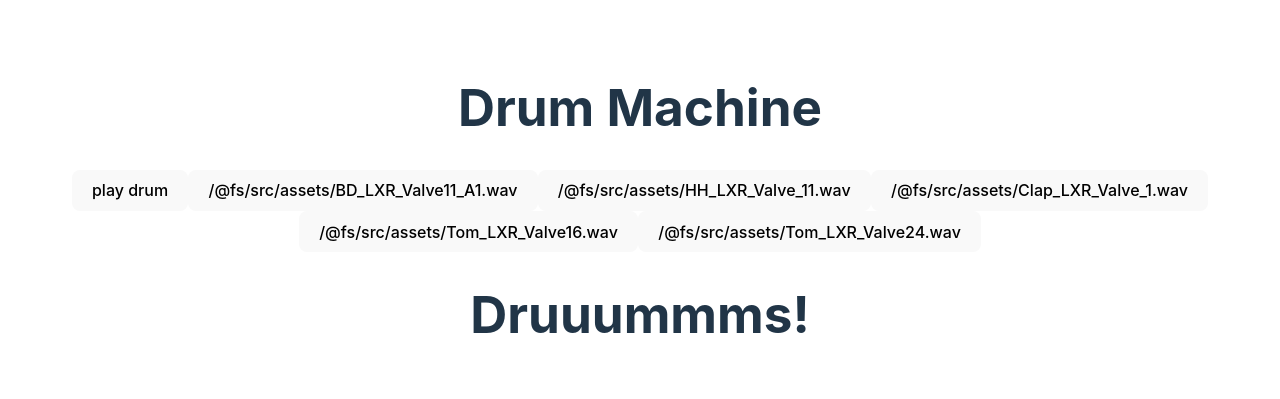
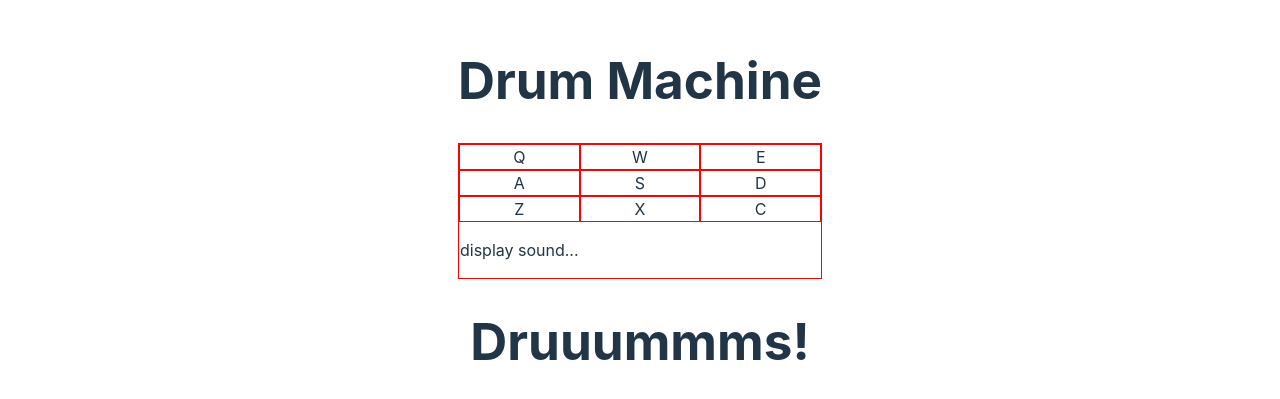
Before and after one commit to JohanCodeForFun/drum-machine, a React (Vite) app: page / in a window 1280 px wide. Shown: the part 189-588 px from the top of the page. Built offline with nearby package versions, Linux system fonts and the light colour scheme.

Commit message:
WIP pass test specifications

```diff
--- a/src/App.tsx
+++ b/src/App.tsx
@@ -1,13 +1,13 @@
 import { useState, useEffect } from "react";
 import "./App.css";
 import { DrumMachine } from "./components/DrumMachine";
-import drum1 from "./assets/BD_LXR_Valve11_A1.wav"
-import hiHat1 from "./assets/HH_LXR_Valve_11.wav"
-import clap1 from "./assets/Clap_LXR_Valve_1.wav"
-import cyl from "./assets/Tom_LXR_Valve16.wav"
-import cyl2 from "./assets/Tom_LXR_Valve24.wav"
+import drum1 from "./assets/BD_LXR_Valve11_A1.wav";
+import hiHat1 from "./assets/HH_LXR_Valve_11.wav";
+import clap1 from "./assets/Clap_LXR_Valve_1.wav";
+import cyl from "./assets/Tom_LXR_Valve16.wav";
+import cyl2 from "./assets/Tom_LXR_Valve24.wav";
 
-const drums = [drum1, hiHat1, clap1, cyl, cyl2]
+const drums = [drum1, hiHat1, clap1, cyl, cyl2];
 
 function App() {
   // use for record drum beat...
@@ -15,20 +15,52 @@ function App() {
 
   const [value, setValue] = useState(0);
 
-  useEffect(() => {
-    play()
-  }, [value])
+  // useEffect(() => {
+  //   play()
+  // }, [value])
 
-  function play(input) {
-    new Audio(input).play()
+  function play() {
+    new Audio(drum1).play();
   }
 
   return (
     <>
-      <div>
+      <div id="drum-machine">
         <h1>Drum Machine</h1>
-        <button onClick={() => setValue(value + 1)}>play drum</button>
-        {drums.map(btn => <button onClick={play(btn)} key={btn}>{btn}</button>)}
+        <div className="pad-bank">
+          <div className="drum-pad" onClick={play}>
+            <audio className="clip" id="Q" src="./assets/HH_LXR_Valve_11.wav"></audio>Q
+          </div>
+          <div className="drum-pad" onClick={play}>
+            <audio className="clip" id="E" src="./assets/HH_LXR_Valve_11.wav"></audio>W
+          </div>
+          <div className="drum-pad" onClick={play}>
+            <audio className="clip" id="E" src="./assets/HH_LXR_Valve_11.wav"></audio>E
+          </div>
+          <div className="drum-pad" onClick={play}>
+            <audio className="clip" id="A" src="./assets/HH_LXR_Valve_11.wav"></audio>A
+          </div>
+          <div className="drum-pad" onClick={play}>
+            <audio className="clip" id="S" src="./assets/HH_LXR_Valve_11.wav"></audio>S
+          </div>
+          <div className="drum-pad" onClick={play}>
+            <audio className="clip" id="D" src="./assets/HH_LXR_Valve_11.wav"></audio>D
+          </div>
+          <div className="drum-pad" onClick={play}>
+            <audio className="clip" id="Z" src="./assets/HH_LXR_Valve_11.wav"></audio>Z
+          </div>
+          <div className="drum-pad" onClick={play}>
+            <audio className="clip" id="X" src="./assets/HH_LXR_Valve_11.wav"></audio>X
+          </div>
+          <div className="drum-pad" onClick={play}>
+            <audio className="clip" id="C" src="./assets/HH_LXR_Valve_11.wav"></audio>C
+          </div>
+
+          <div id="display">
+            <p>display sound...</p>
+          </div>
+        </div>
+        {/* {drums.map(btn => <button onClick={play(btn)} key={btn}>{btn}</button>)}  */}
         <DrumMachine />
       </div>
     </>
```
